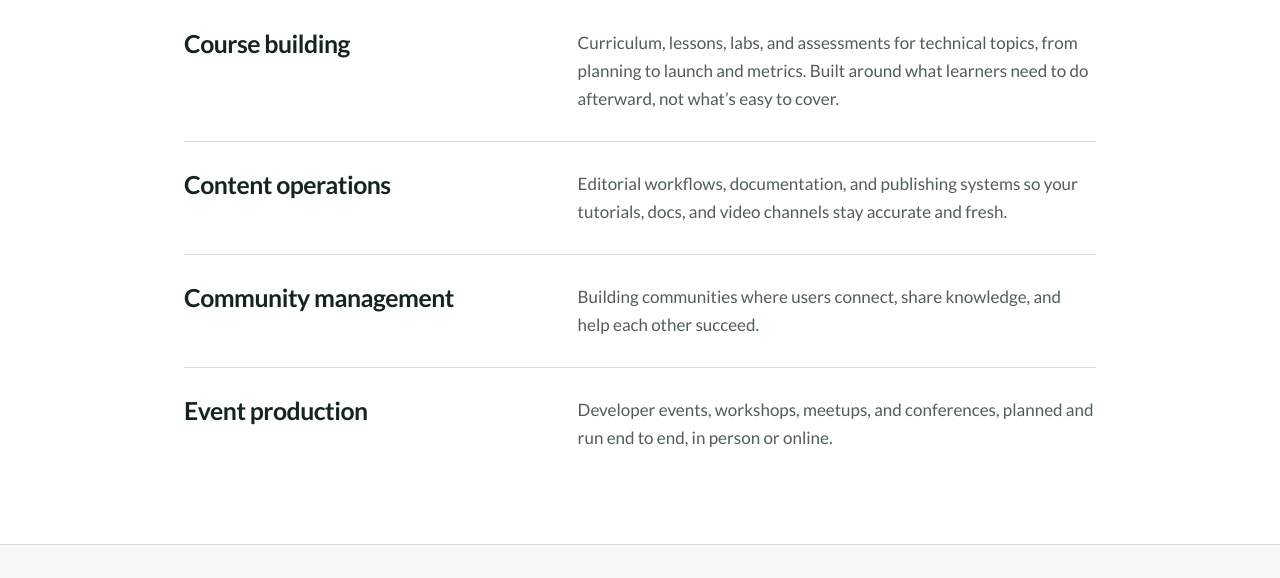
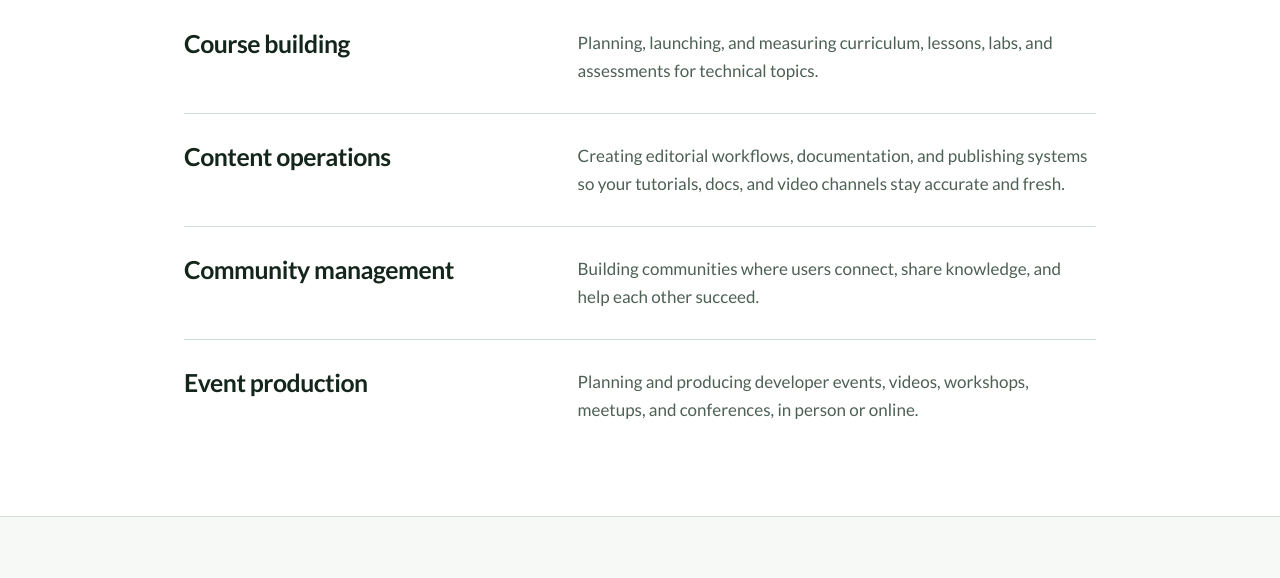
Before and after one commit to vjwang/elevate-us-site, a plain HTML site: page index.html in a window 1280 px wide. Shown: the part 671-1249 px from the top of the page. Drawn offline with Linux system fonts and the light colour scheme.

Commit message:
Revise section descriptions in index.html
Updated descriptions for various sections to enhance clarity and focus on actions.

```diff
--- a/index.html
+++ b/index.html
@@ -113,11 +113,11 @@ footer{padding:2rem 0;color:var(--muted);font-size:.9rem}
       <h2>What I do</h2>
       <div class="row">
         <h3>Course building</h3>
-        <p>Curriculum, lessons, labs, and assessments for technical topics, from planning to launch and metrics. Built around what learners need to do afterward, not what’s easy to cover.</p>
+        <p>Planning, launching, and measuring curriculum, lessons, labs, and assessments for technical topics.</p>
       </div>
       <div class="row">
         <h3>Content operations</h3>
-        <p>Editorial workflows, documentation, and publishing systems so your tutorials, docs, and video channels stay accurate and fresh.</p>
+        <p>Creating editorial workflows, documentation, and publishing systems so your tutorials, docs, and video channels stay accurate and fresh.</p>
       </div>
       <div class="row">
         <h3>Community management</h3>
@@ -125,7 +125,7 @@ footer{padding:2rem 0;color:var(--muted);font-size:.9rem}
       </div>
       <div class="row">
         <h3>Event production</h3>
-        <p>Developer events, workshops, meetups, and conferences, planned and run end to end, in person or online.</p>
+        <p>Planning and producing developer events, videos, workshops, meetups, and conferences, in person or online.</p>
       </div>
     </div>
   </section>
```
